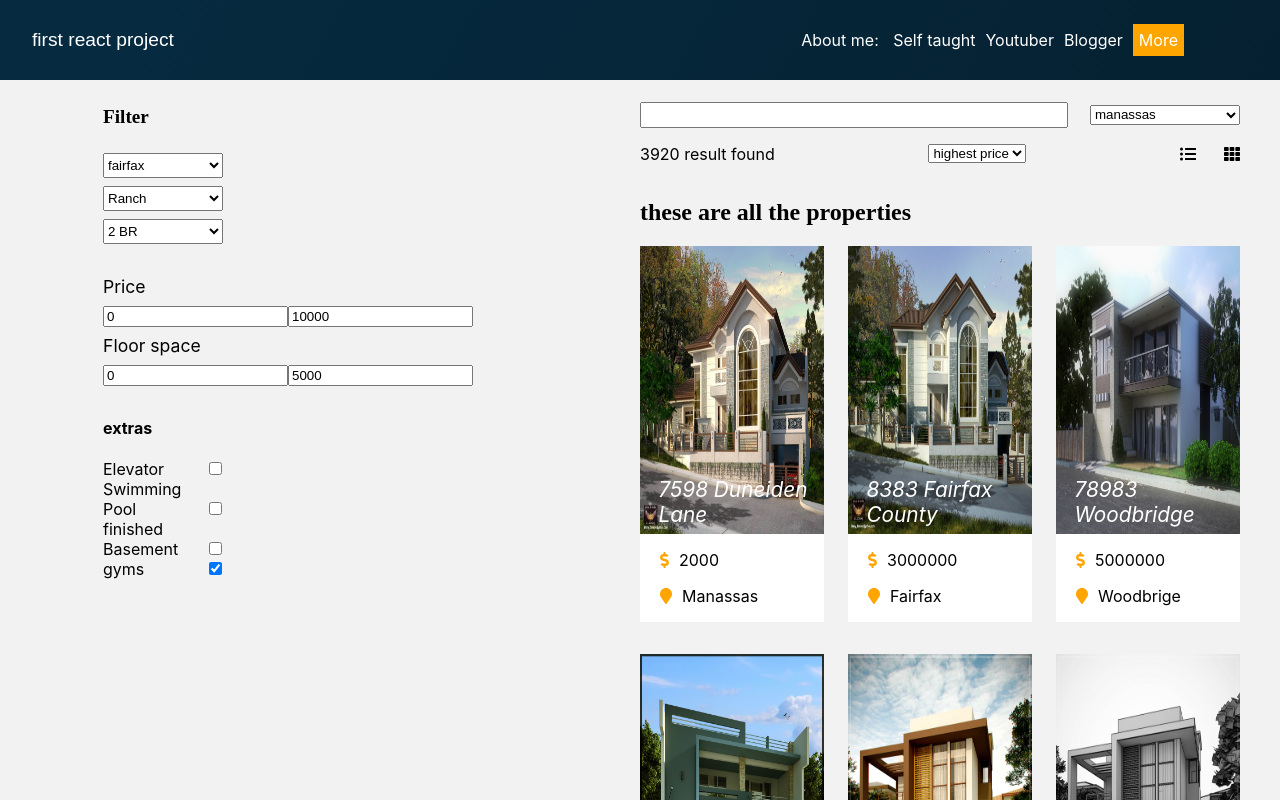
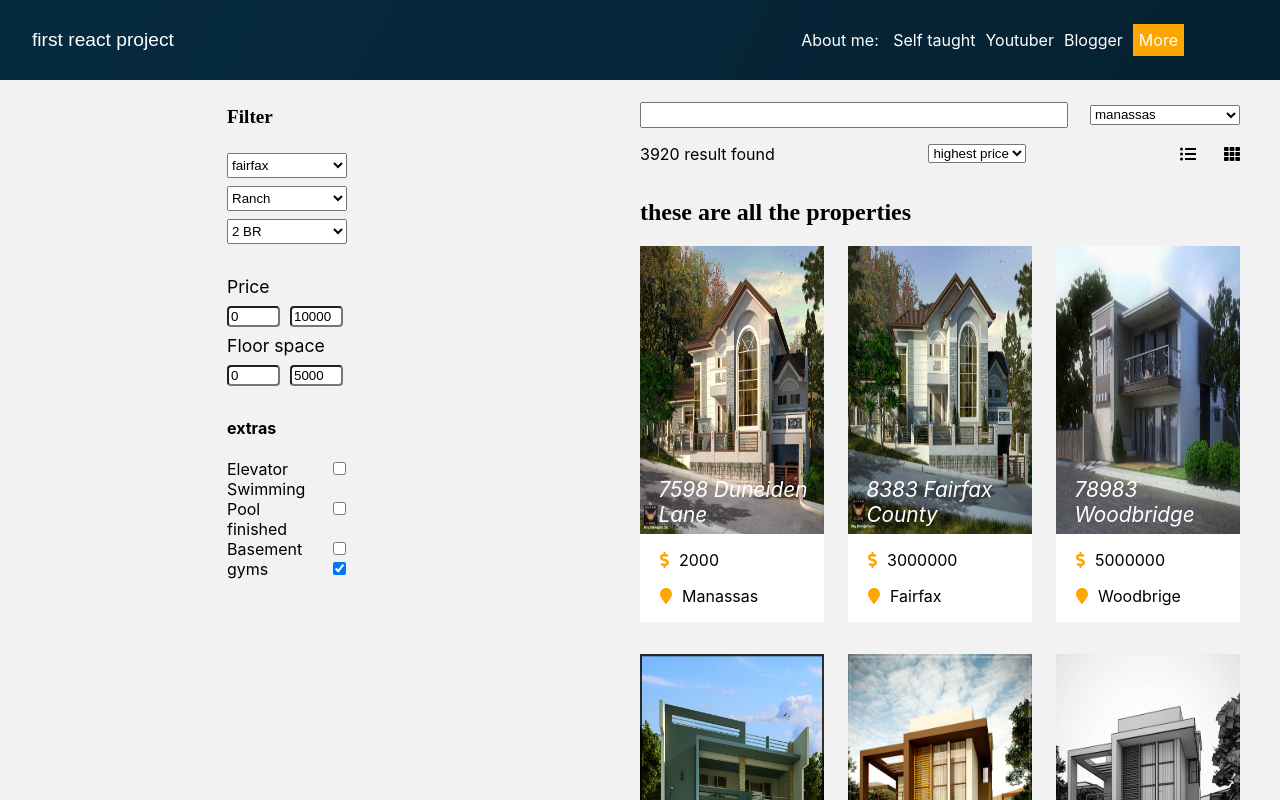
Before and after one commit to fono97/react-realstate, a React (Create React App) app: page / in a window 1280 px wide. Shown: the top 800 px of the page. Built offline with nearby package versions, Linux system fonts and the light colour scheme.

Commit message:
I updated the input the be inputmin and inputmax

```diff
--- a/src/Component/filter.js
+++ b/src/Component/filter.js
@@ -37,12 +37,12 @@ const Filter = (props) => {
     color: black;
     font-size: 1.1rem;
   `;
-  const InputRight = styled.input`
+  const InputMin = styled.input`
     width: 45px;
     border-radius: 4px;
     outline: none;
   `;
-  const InputLeft = styled.input`
+  const InputMax = styled.input`
     width: 45px;
     margin-left: 10px;
     border-radius: 4px;
@@ -102,13 +102,13 @@ const Filter = (props) => {
         <SpaceContainer>
           <Container>
             <Span>Price</Span>
-            <input
+            <InputMin
               type="text"
               name="min_price"
               value={props.globalState.min_price}
               onChange={props.change}
             />
-            <input
+            <InputMax
               type="text"
               name="max_price"
               value={props.globalState.max_price}
@@ -117,13 +117,13 @@ const Filter = (props) => {
           </Container>
           <Container>
             <Span>Floor space</Span>
-            <input
+            <InputMin
               type="text"
               name="min_floor_space"
               value={props.globalState.min_floor_space}
               onChange={props.change}
             />
-            <input
+            <InputMax
               type="text"
               name="max_floor_space"
               value={props.globalState.max_floor_space}
```
